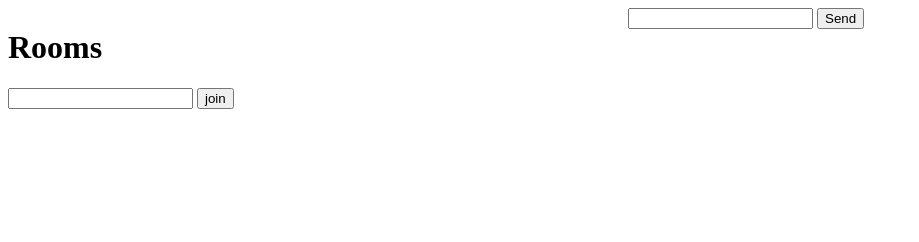
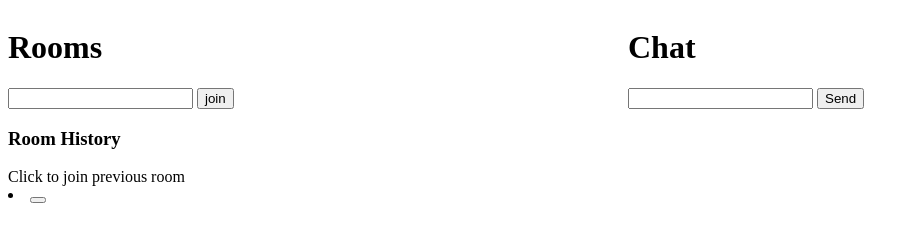
Before and after one commit to ShaneKanterman04/game-chat, a website: page src/index.html in a window 1280 px wide. Both pictures are taken after a click on the button "join". Shown: the whole page, without its empty margins (0-919 px from the left). Drawn offline with nearby package versions, Linux system fonts and the light colour scheme; no server answers.

Commit message:
Update index.html

```diff
--- a/src/index.html
+++ b/src/index.html
@@ -8,13 +8,20 @@
   <body>
     <div style="width: 100%; overflow: hidden">
       <div style="width: 600px; float: left">
-        <h1>Rooms</h1>
-        <input type="text" name="" id="room" />
-        <button onclick="joinRoom()">
-          join
-        </button>
+        <h1>Rooms</h1> <label for="roomLabel"></label>
+        <div id="newRoom">
+          <input type="text" name="" id="room" />
+          <button onclick="joinRoom()">join</button>
+        </div>
+        <h3>Room History</h3>
+        Click to join previous room
+        <div id="rooms"></div>
       </div>
+
+
+
       <div style="margin-left: 620px">
+        <h1>Chat</h1> <p id="roomLabel"></p>
         <div id="messages"></div>
         <input type="text" name="" id="message" />
         <button onclick="sendMessage(document.getElementById('message'))">
@@ -29,11 +36,10 @@
 
       // Get html elements needed
       var messages = document.getElementById("messages");
-      var room = document.getElementById("room");
+      var room;
       var form = document.getElementById("form");
       var input = document.getElementById("input");
-
-      var room;
+      var rooms = document.getElementById('rooms')
 
       // Event when server sends message
       socket.on("chat message", function (msg) {
@@ -49,10 +55,28 @@
         message.value = ""; // Reset input to blank
       };
 
-      joinRoom = () => {
-        room = document.getElementById('room').value
-        socket.emit("join room", room);
-        document.getElementById('room').value = ""; // Reset input to blank
+      // Join new room
+      joinRoom = (roomId) => {
+        if (roomId == null) {
+          room = document.getElementById("room").value;
+          socket.emit("join room", room);
+          var item = document.createElement('span');
+          item.innerHTML = '<li><button id="' + room +'" onclick="joinRoom('+ room + ')"/>' + room;
+
+          //var listItem = document.createElement("li");
+          //var roomItem = document.createElement("button");
+          //roomItem.textContent = room;
+          //listItem.appendChild(roomItem)
+          rooms.appendChild(item);
+
+          document.getElementById("room").value = ""; // Reset input to blank
+        } else {
+          room = roomId;
+          document.getElementById('roomLabel').innerHTML = room
+          socket.emit("join room", room);
+        }
+
+        document.getElementById('roomLabel').innerHTML = room
       };
     </script>
   </body>
```
